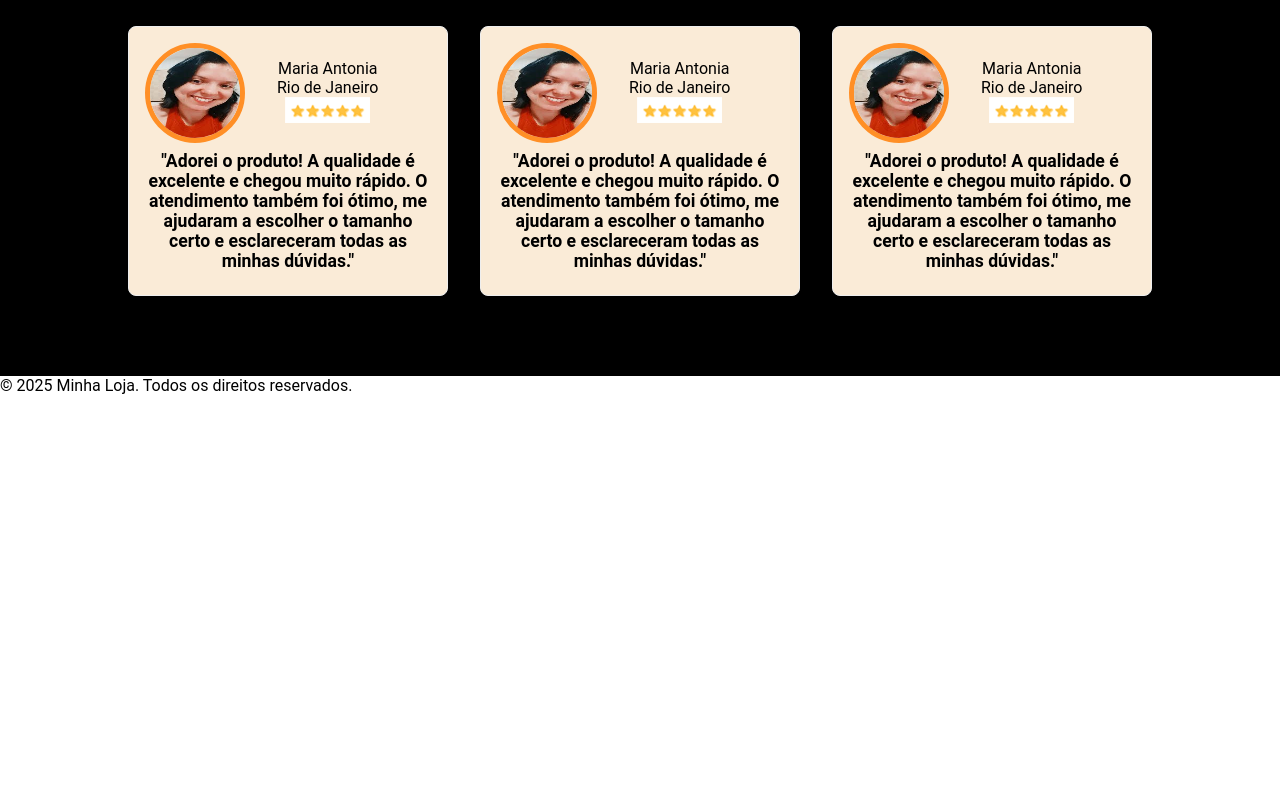
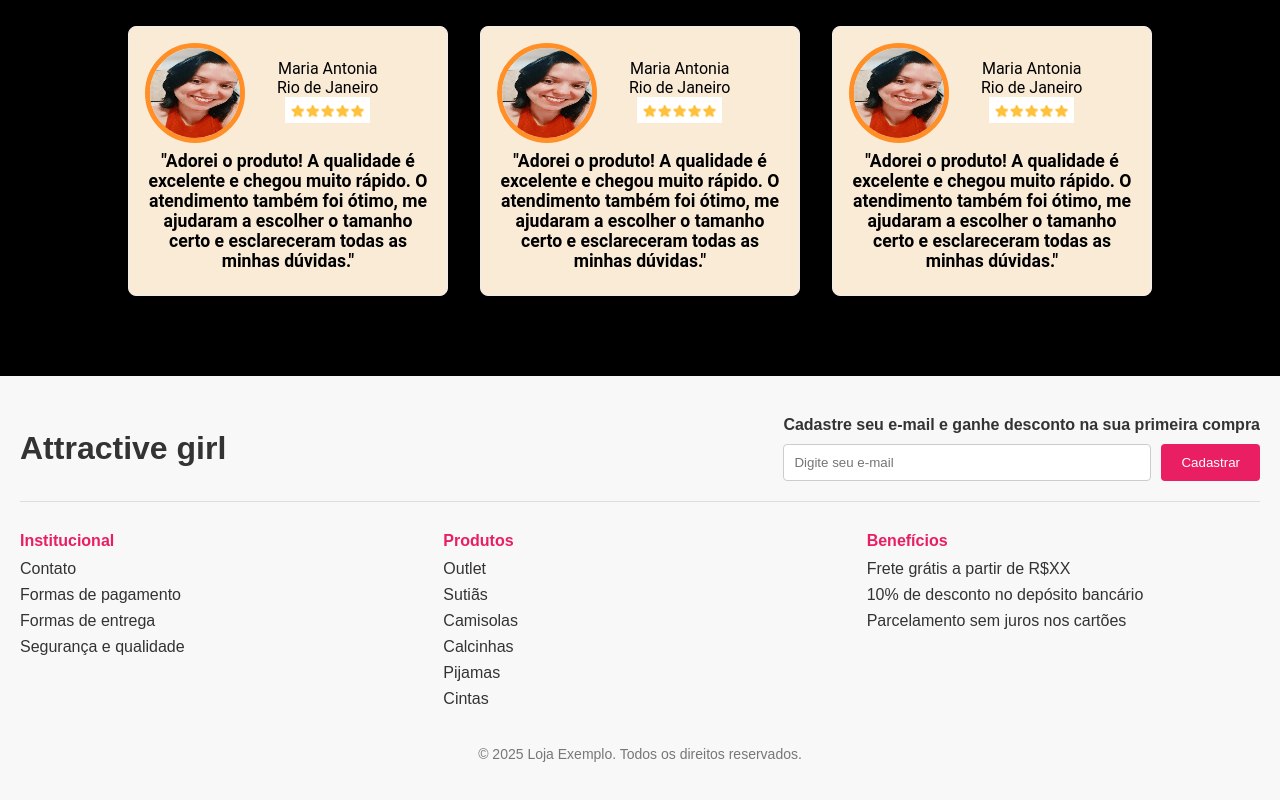
Before and after one commit to shaillon/teste_wx3, a plain HTML site: page index.html in a window 1280 px wide. Shown: the part 4193-4993 px from the top of the page. Before the commit the page ends 4588 px from the top, so only its background shows below. Drawn offline with Linux system fonts and the light colour scheme; a web font is replaced by a local one.

Commit message:
atualização footer

```diff
--- a/css/footer.css
+++ b/css/footer.css
@@ -1,47 +1,79 @@
 .footer {
-  background: #000000;
+  background-color: #f8f8f8;
+  color: #333;
+  font-family: 'Arial', sans-serif;
+  padding: 40px 20px;
 }
 
-.footer-container {
-  max-width: 1200px;
-  padding: 120px 20px 60px 20px;
-  margin: 0 auto;
-  display: grid;
-  grid-template-columns: 1fr 1fr;
-  gap: 100px;
+.footer-top {
+  display: flex;
+  justify-content: space-between;
   align-items: center;
+  flex-wrap: wrap;
+  border-bottom: 1px solid #ddd;
+  padding-bottom: 20px;
 }
 
-.footer-texto {
-  font-size: 1.5rem;
-  line-height: 1.33;
-  color: #cccccc;
+.footer-logo img {
+  max-width: 150px;
 }
 
-.footer-contato li {
+.newsletter p {
+  margin-bottom: 10px;
   font-weight: bold;
-  font-size: 2.25rem;
-  line-height: 1.1;
-  color: #ffffff;
-  margin-bottom: 30px;
 }
 
-.footer-contato li a {
-  color: #ffffff;
+.newsletter form {
+  display: flex;
+  gap: 10px;
 }
 
-.footer-copy {
-  grid-column: 1 / -1;
-  font-size: 1.125rem;
-  color: #8f8f8f;
+.newsletter input {
+  padding: 10px;
+  flex: 1;
+  border: 1px solid #ccc;
+  border-radius: 4px;
 }
 
-@media (max-width: 800px) {
-  .footer-container {
-    grid-template-columns: 1fr;
-    gap: 40px;
-  }
-  .footer-contato li {
-    font-size: 1.5rem;
-  }
+.newsletter button {
+  padding: 10px 20px;
+  background-color: #e91e63;
+  color: white;
+  border: none;
+  border-radius: 4px;
+  cursor: pointer;
 }
+
+.footer-links {
+  display: grid;
+  grid-template-columns: repeat(auto-fit, minmax(200px, 1fr));
+  gap: 30px;
+  margin-top: 30px;
+}
+
+.footer-column h4 {
+  margin-bottom: 10px;
+  font-size: 16px;
+  color: #e91e63;
+}
+
+.footer-column ul {
+  list-style: none;
+  padding: 0;
+}
+
+.footer-column ul li {
+  margin-bottom: 8px;
+}
+
+.footer-column ul li a {
+  text-decoration: none;
+  color: #333;
+}
+
+.footer-bottom {
+  text-align: center;
+  margin-top: 30px;
+  font-size: 14px;
+  color: #777;
+}
--- a/index.html
+++ b/index.html
@@ -226,14 +226,55 @@
 
   </div>
 
-  <footer class="site-footer">
+  <footer class="footer">
+  <div class="footer-top">
+    <div class="footer-logo">
+      <h1 class="logo">Attractive girl</h1>
+    </div>
+    <div class="newsletter">
+      <p>Cadastre seu e-mail e ganhe desconto na sua primeira compra</p>
+      <form>
+        <input type="email" placeholder="Digite seu e-mail" required>
+        <button type="submit">Cadastrar</button>
+      </form>
+    </div>
+  </div>
 
+  <div class="footer-links">
+    <div class="footer-column">
+      <h4>Institucional</h4>
+      <ul>
+        <li><a href="#">Contato</a></li>
+        <li><a href="#">Formas de pagamento</a></li>
+        <li><a href="#">Formas de entrega</a></li>
+        <li><a href="#">Segurança e qualidade</a></li>
+      </ul>
+    </div>
+    <div class="footer-column">
+      <h4>Produtos</h4>
+      <ul>
+        <li><a href="#">Outlet</a></li>
+        <li><a href="#">Sutiãs</a></li>
+        <li><a href="#">Camisolas</a></li>
+        <li><a href="#">Calcinhas</a></li>
+        <li><a href="#">Pijamas</a></li>
+        <li><a href="#">Cintas</a></li>
+      </ul>
+    </div>
+    <div class="footer-column">
+      <h4>Benefícios</h4>
+      <ul>
+        <li>Frete grátis a partir de R$XX</li>
+        <li>10% de desconto no depósito bancário</li>
+        <li>Parcelamento sem juros nos cartões</li>
+      </ul>
+    </div>
+  </div>
 
-
-    <div class="container">
-      <p>© 2025 Minha Loja. Todos os direitos reservados.</p>
-    </div>
-
+  <div class="footer-bottom">
+    <p>&copy; 2025 Loja Exemplo. Todos os direitos reservados.</p>
+  </div>
+  </footer>
 
   </main>
 
```
